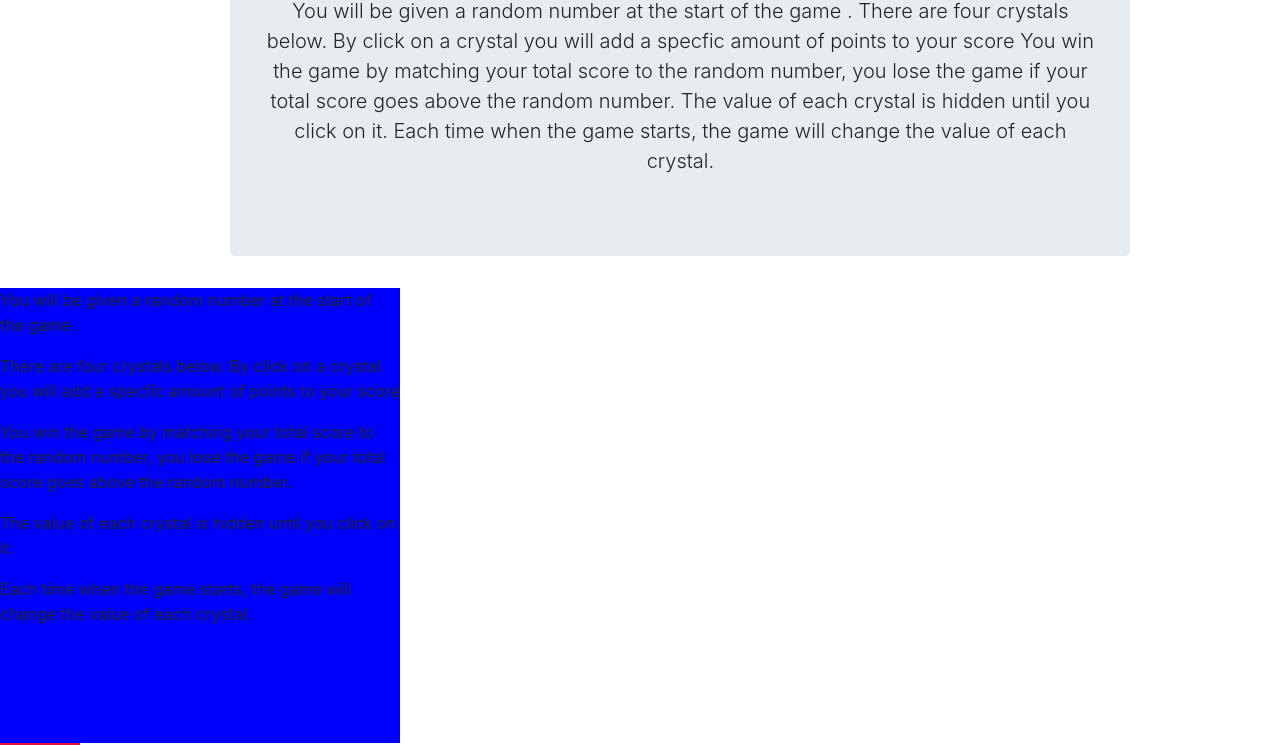
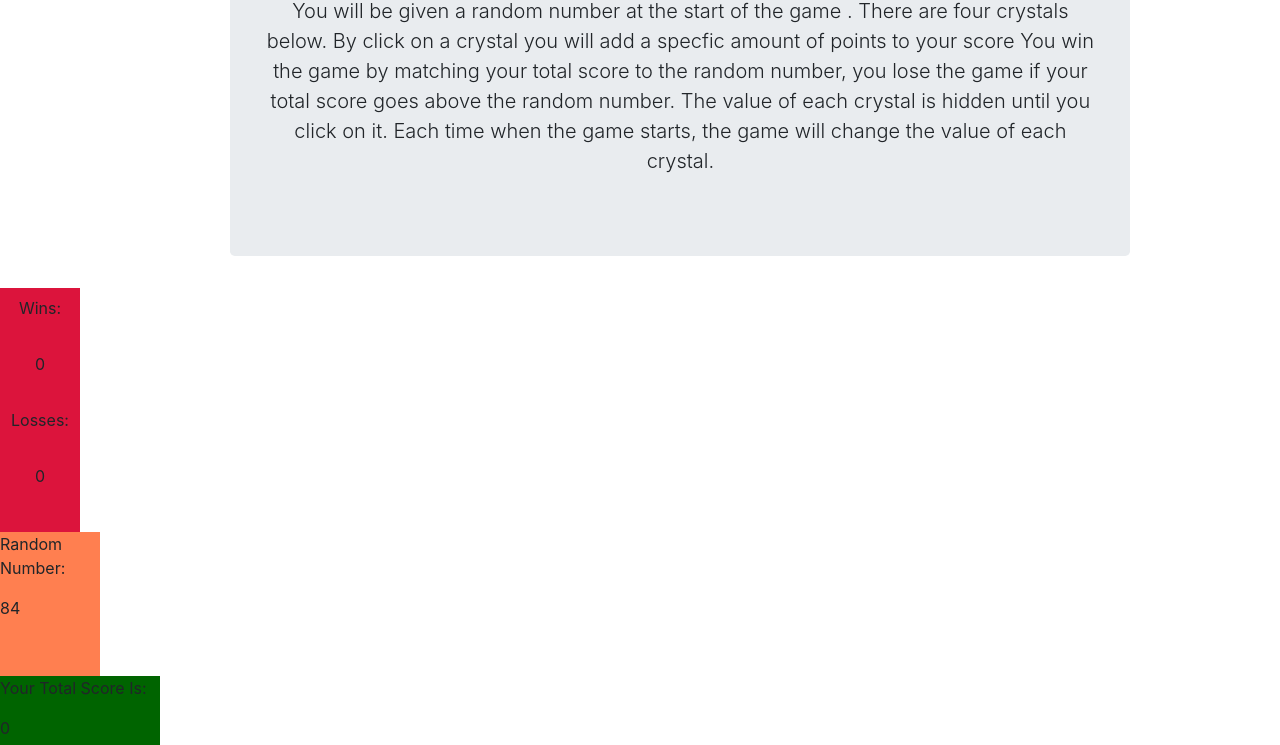
Before and after one commit to Ericv0801/Crystal-Collector, a plain HTML site: page index.html in a window 1280 px wide. Shown: the part 207-952 px from the top of the page. Drawn offline with nearby package versions, Linux system fonts and the light colour scheme.

Commit message:
removed instructions

```diff
--- a/index.html
+++ b/index.html
@@ -29,15 +29,6 @@
 
     </div>
 
-    <div class="instructions">
-        <p>You will be given a random number at the start of the game . </p>
-        <p>There are four crystals below. By click on a crystal you will add a specfic amount of points to your score
-        </p>
-        <p>You win the game by matching your total score to the random number, you lose the game if your total score
-            goes above the random number.</p>
-        <p>The value of each crystal is hidden until you click on it.</p>
-        <p>Each time when the game starts, the game will change the value of each crystal.</p>
-    </div>
     <div class="winlosses">
         <p>Wins:</p>
         <p id="winsText"></p>
```
